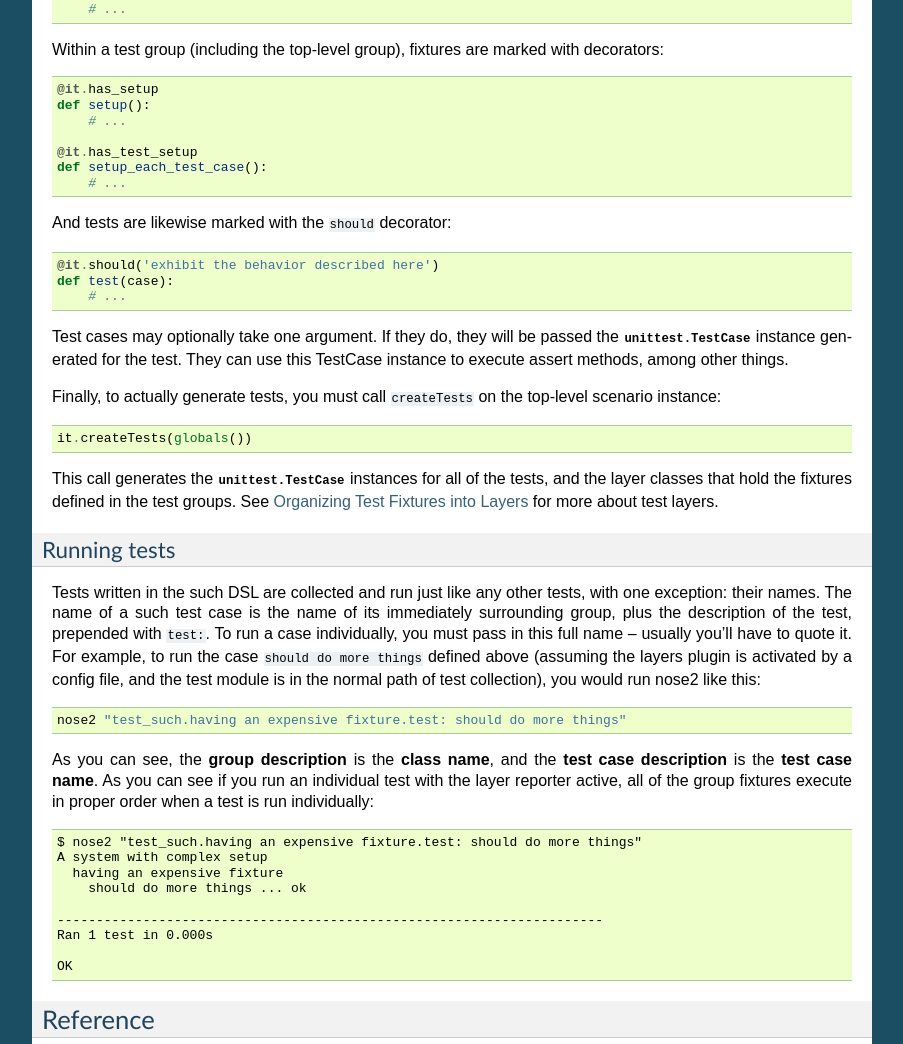
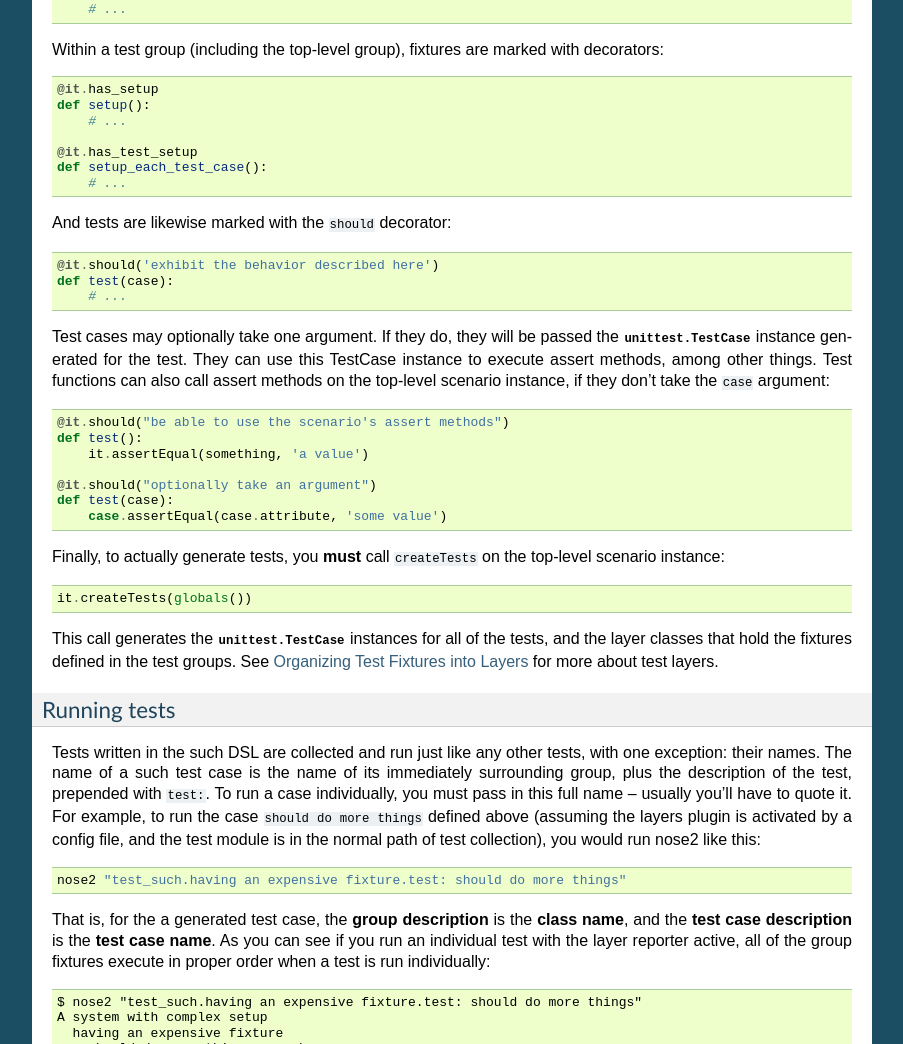
Before and after one commit to nose-devs/nose2, a Sphinx documentation site: the page built from docs/such_dsl.rst, in a window 1280 px wide and 1400 px high, scrolled down 988 px, cut to the strip 0-1044 px from the top of the window. Shown: the whole strip, without its empty margins (198-1101 px from the left). Built offline with Sphinx 7.4.7, drawn with Linux system fonts in a browser that asks for light colours; pages that are not in the unit, such as notebooks, are missing from menus.

Commit message:
Edit docs

```diff
--- a/docs/plugins/parameters.rst
+++ b/docs/plugins/parameters.rst
@@ -2,6 +2,4 @@
 Loader: Parameterized Tests
 ===========================
 
-.. autofunction :: nose2.tools.params
-
 .. autoplugin :: nose2.plugins.loader.parameters.Parameters
--- a/docs/such_dsl.rst
+++ b/docs/such_dsl.rst
@@ -78,9 +78,20 @@ And tests are likewise marked with the ``should`` decorator:
 Test cases may optionally take one argument. If they do, they will be
 passed the :class:`unittest.TestCase` instance generated for the
 test. They can use this TestCase instance to execute assert methods,
-among other things.
+among other things. Test functions can also call assert methods on the
+top-level scenario instance, if they don't take the ``case`` argument:
 
-Finally, to actually generate tests, you must call ``createTests`` on
+.. code-block :: python
+
+   @it.should("be able to use the scenario's assert methods")
+   def test():
+       it.assertEqual(something, 'a value')
+
+   @it.should("optionally take an argument")
+   def test(case):
+       case.assertEqual(case.attribute, 'some value')
+
+Finally, to actually generate tests, you **must** call ``createTests`` on
 the top-level scenario instance:
 
 .. code-block :: python
@@ -107,11 +118,11 @@ you would run nose2 like this::
 
   nose2 "test_such.having an expensive fixture.test: should do more things"
 
-As you can see, the **group description** is the **class name**, and
-the **test case description** is the **test case name**. As you can see if
-you run an individual test with the layer reporter active, all of the
-group fixtures execute in proper order when a test is run
-individually::
+That is, for the a generated test case, the **group description** is
+the **class name**, and the **test case description** is the **test
+case name**. As you can see if you run an individual test with the
+layer reporter active, all of the group fixtures execute in proper
+order when a test is run individually::
 
   $ nose2 "test_such.having an expensive fixture.test: should do more things"
   A system with complex setup
--- a/docs/tools.rst
+++ b/docs/tools.rst
@@ -8,4 +8,5 @@ Tools for Test Authors
 .. toctree ::
    :maxdepth: 2
 
+   params
    such_dsl
```
Also changed, not shown: 3 other files.
